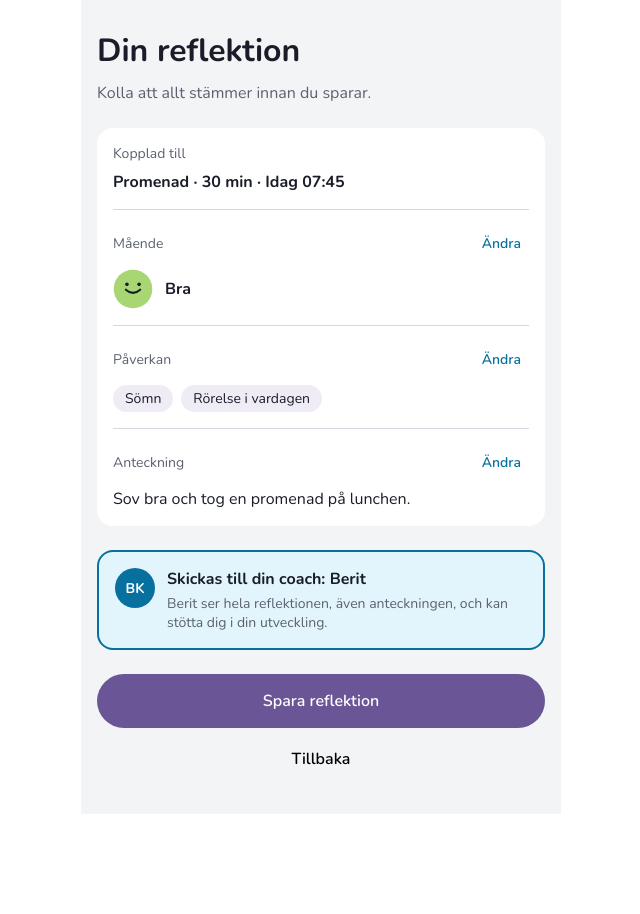
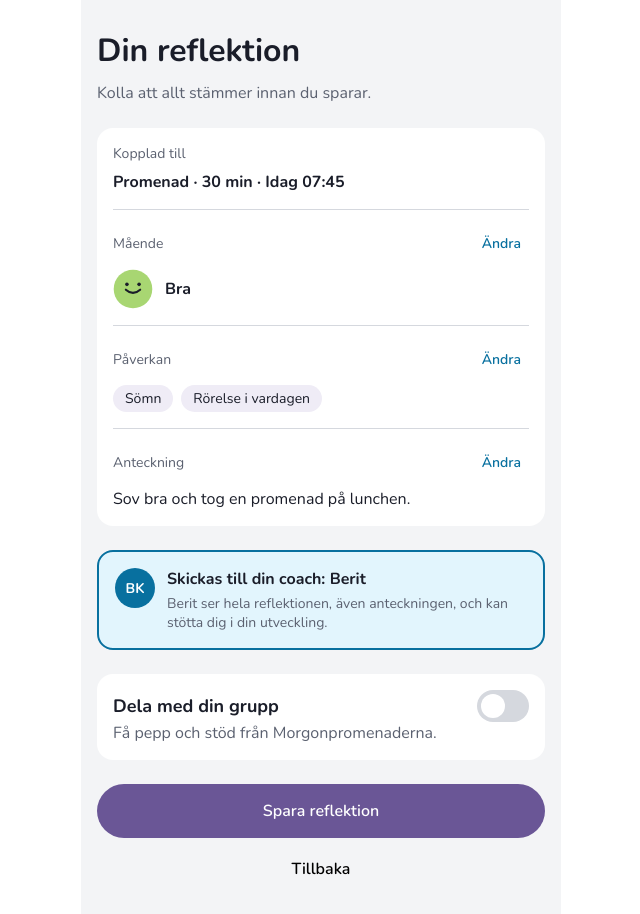
Before and after one commit to xeffie/probits-hackathon-team01, a React (Vite) app in the folder frontend/: page / in a window 1280 px wide. Shown: the top 914 px of the page, without its empty margins (319-959 px from the left). Before the commit the page ends 814 px from the top, so only its background shows below. Built offline with nearby package versions, Linux system fonts and the light colour scheme.

Commit message:
Add share option to ReflectionSummaryPage

```diff
--- a/frontend/src/pages/reflectionSummaryPage/ReflectionSummaryPage.jsx
+++ b/frontend/src/pages/reflectionSummaryPage/ReflectionSummaryPage.jsx
@@ -1,14 +1,19 @@
-import { mockCoach, mockReflection } from "../../reflectionData/mockReflection";
+import { mockCoach, mockGroup, mockReflection } from "../../reflectionData/mockReflection";
 import { getMoodById } from "../../reflectionData/moods";
 import SummaryCard from "../../summaryComponents/SummaryCard";
 import "./reflectionSummaryPage.css";
 import "../reflectionMoodPage/reflectionMoodPage.css";
 import CoachNotice from "../../summaryComponents/CoachNotice";
+import ShareToggleCard from "../../summaryComponents/ShareToggleCard";
+import { useState } from "react";
 
 
 export default function ReflectionSummaryPage() {
   const { moodId, tags, note, activity, dateLabel } = mockReflection;
   const mood = getMoodById(moodId);
+
+const [shareEnabled, setShareEnabled] = useState(false);
+
 
   return (
     <section className="step-page" aria-labelledby="summary-heading">
@@ -29,6 +34,7 @@ export default function ReflectionSummaryPage() {
       </div>
 
       <CoachNotice coach={mockCoach} />
+      <ShareToggleCard enabled={shareEnabled} onToggle={() => setShareEnabled((current) => !current)} group={mockGroup}/>
 
       <div className="step-actions">
         <button type="button" className="btn-primary">
--- /dev/null
+++ b/frontend/src/summaryComponents/ShareToggleCard.css
@@ -0,0 +1,39 @@
+.share-card {
+  padding: var(--space-4);
+  border-radius: var(--radius-md);
+  background: var(--color-surface);
+  margin-bottom: var(--space-5);
+}
+
+.share-head {
+  display: flex;
+  justify-content: space-between;
+  align-items: center;
+}
+.share-head h2 { margin: 0; font-size: var(--font-size-md); }
+
+/* Reglage */
+.toggle {
+  position: relative;
+  width: 52px;
+  height: 32px;
+  border: none;
+  border-radius: var(--radius-pill);
+  background: var(--color-border);
+  cursor: pointer;
+  transition: background 150ms ease;
+  -webkit-tap-highlight-color: transparent; /* ingen blå fyrkant vid tryck */
+  user-select: none;
+}
+.toggle span {
+  position: absolute;
+  top: 4px;
+  left: 4px;
+  width: 24px;
+  height: 24px;
+  border-radius: var(--radius-full);
+  background: var(--color-surface);
+  transition: transform 150ms ease;
+}
+.toggle.is-on { background: var(--color-primary); }
+.toggle.is-on span { transform: translateX(20px); }
--- /dev/null
+++ b/frontend/src/summaryComponents/ShareToggleCard.jsx
@@ -0,0 +1,23 @@
+import "./ShareToggleCard.css";
+
+export default function ShareToggleCard({ enabled, onToggle, group }) {
+
+    return (
+    <section className="share-card">
+      <div className="share-head">
+        <h2>Dela med din grupp</h2>
+        <button
+          type="button"
+          role="switch"
+          aria-checked={enabled}
+          aria-label="Dela med din grupp"
+          className={`toggle ${enabled ? "is-on" : ""}`}
+          onClick={onToggle}
+        >
+          <span />
+        </button>
+      </div>
+      <p className="muted">Få pepp och stöd från {group.name}.</p>
+    </section>
+    );
+}
```
